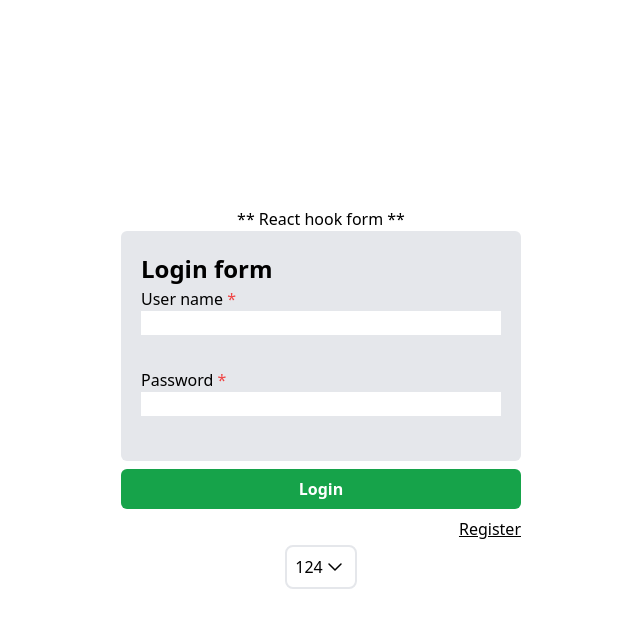
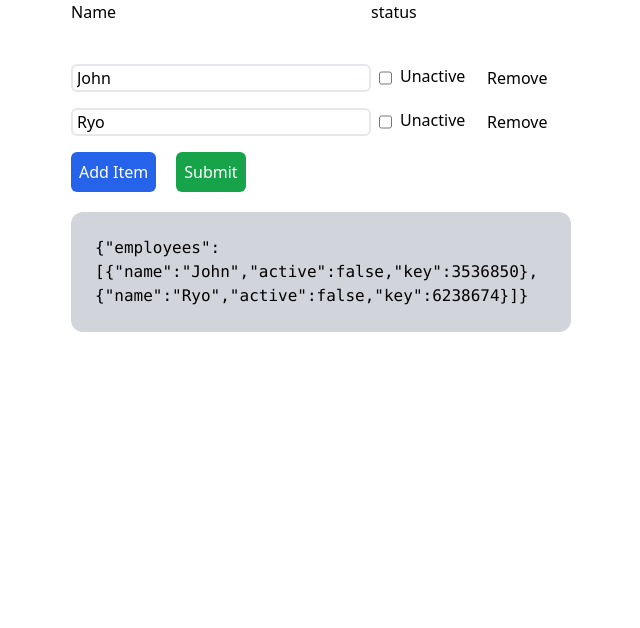
Before and after one commit to CCwong714/CustomComponent, a React (Vite) app: page / in a window 1280 px wide. Shown: the top 628 px of the page, without its empty margins (319-959 px from the left). Built offline with nearby package versions, Linux system fonts and the light colour scheme.

Commit message:
update form

```diff
--- /dev/null
+++ b/src/components/Custom/FormCheckBox.tsx
@@ -0,0 +1,41 @@
+// Switch.js
+import React from 'react';
+import {
+  FieldValues,
+  Path,
+  RegisterOptions,
+  UseFormRegister,
+} from 'react-hook-form';
+
+interface SwitchProps<T extends FieldValues>
+  extends React.ComponentProps<'input'> {
+  register: UseFormRegister<T>;
+  label: Path<T>;
+  formProps?: RegisterOptions<T>;
+}
+
+const FormCheckBox = <T extends FieldValues>({
+  label,
+  register,
+  formProps,
+  ...props
+}: SwitchProps<T>) => {
+  // Create input props by spreading properties from register and original props
+  // const inputProps = {
+  //   ...register(label, formProps),
+  //   ...props,
+  // };
+
+  return (
+    <div className='flex items-center'>
+      <input
+        type='checkbox'
+        id='toggle'
+        {...register(label, { ...formProps })}
+        {...props}
+      />
+    </div>
+  );
+};
+
+export default FormCheckBox;
--- a/src/components/Foms/FormReuseHandle.tsx
+++ b/src/components/Foms/FormReuseHandle.tsx
@@ -1,5 +1,7 @@
+import React from 'react';
 import { useState } from 'react';
 
+const FormReuseHandle: React.FC = () => {
   const [state, setState] = useState({ username: '', password: '' });
   const handleInputChange = (event: {
     target: { name: string; value: string | number };
@@ -10,7 +12,25 @@ const handleInputChange = (event: {
       [name]: value,
     }));
   };
-<input name='username' onChange={handleInputChange} />;
-<input name='password' onChange={handleInputChange} />;
+  // console.log(state);
 
-console.log(state);
+  return (
+    <div className='flex flex-col gap-3 mx-auto max-w-[300px]'>
+      <p>username :</p>
+      <input
+        name='username'
+        onChange={handleInputChange}
+        className='border-solid border-2 rounded-md'
+      />
+      <p>password :</p>
+      <input
+        name='password'
+        onChange={handleInputChange}
+        className='border-solid border-2 rounded-md'
+      />
+      {JSON.stringify(state)}
+    </div>
+  );
+};
+
+export default FormReuseHandle;
--- a/src/components/Foms/HookFormExampleYup.tsx
+++ b/src/components/Foms/HookFormExampleYup.tsx
@@ -2,7 +2,7 @@ import { yupResolver } from '@hookform/resolvers/yup';
 import React, { useState } from 'react';
 import { Controller, useForm } from 'react-hook-form';
 import * as yup from 'yup';
-import { Accordions, Button } from '../Custom';
+import { Button } from '../Custom';
 import Toast from '../Custom/Toast';
 
 type TFormData = {
@@ -64,20 +64,23 @@ const HookFormExampleYup: React.FC = () => {
           : yup.number().nonNullable(),
     })
     .required();
+
   // form
   const {
     reset,
     control,
     register,
     handleSubmit,
-    clearErrors,
+    // clearErrors,
+    getFieldState,
 
     // setValue,
     // getFieldState, //用于拿到value的 error,invalid,isDirty,isTouched Example: getFieldState('username')
     // watch, // 用于查看form的value, Example : watch("username")
     // trigger, // 用于检查是不是已经完成自己的validation Example ：const isValid = await trigger('username');
     setError,
-    formState: { errors },
+
+    formState: { errors, touchedFields, dirtyFields },
   } = useForm<TFormData>({
     resolver: yupResolver<TFormData>(schema),
   });
@@ -138,6 +141,7 @@ const HookFormExampleYup: React.FC = () => {
 
   // const onSubmit: SubmitHandler<TFormData> = (data) => console.log(data);
 
+  console.log(getFieldState('password').isTouched);
   return (
     <div className='flex h-[100vh] w-[100vw] flex-col items-center justify-center'>
       {showToast && (
@@ -281,12 +285,11 @@ const HookFormExampleYup: React.FC = () => {
           </Button>
 
           {/* change form (login / register) */}
-
           <div className='flex w-full max-w-[400px] items-end justify-end pt-2'>
             <Button
               className='w-fit text-end underline'
               onClick={() => {
-                // reset();
+                reset();
                 if (step === ENaming.Login) {
                   return setStep(ENaming.Register);
                 }
@@ -296,12 +299,11 @@ const HookFormExampleYup: React.FC = () => {
               {step === ENaming.Login ? ENaming.Register : ENaming.Login}
             </Button>
           </div>
+
+          <p>isDirty : {dirtyFields['username'] ? 'true' : 'false'}</p>
+          <p>isTouched : {touchedFields['username'] ? 'true' : 'false'}</p>
         </>
       )}
-
-      <Accordions title='124' className=''>
-        <p>1234514352</p>
-      </Accordions>
     </div>
   );
 };
--- /dev/null
+++ b/src/components/Foms/ReactHookForm/useFieldArray.tsx
@@ -0,0 +1,123 @@
+import React, { Fragment } from 'react';
+import { SubmitHandler, useFieldArray, useForm } from 'react-hook-form';
+import { Button } from '../../Custom';
+
+interface IItemsData {
+  name: string;
+  active: boolean;
+  key: number;
+}
+
+interface IFormData {
+  employees: Array<IItemsData>;
+}
+
+const ArrayFieldExample: React.FC = () => {
+  const {
+    register,
+    control,
+    handleSubmit,
+    watch,
+    getValues,
+    formState: { errors },
+  } = useForm<IFormData>({
+    defaultValues: {
+      employees: [
+        {
+          name: 'John',
+          active: false,
+          key: Math.floor(Math.random() * 10000000),
+        },
+        {
+          name: 'Ryo',
+          active: false,
+          key: Math.floor(Math.random() * 10000000),
+        },
+      ],
+    },
+  });
+
+  const { fields, append, remove } = useFieldArray({
+    control,
+    name: 'employees',
+  });
+
+  const onSubmit: SubmitHandler<IFormData> = (data) => {
+    console.log(data);
+  };
+  // const employees = useWatch({
+  //   control,
+  //   name: 'employees',
+  // });
+  // console.log(employees);
+  return (
+    <form
+      onSubmit={handleSubmit(onSubmit)}
+      className='flex flex-col max-w-[500px] mx-auto'
+    >
+      <div className='flex flex-row '>
+        <p className='w-[300px]'>Name</p>
+        <p className='w-[]'>status</p>
+      </div>
+      <ul className='flex flex-col gap-2 mt-10'>
+        {fields.map((item, index) => (
+          <Fragment key={item.id}>
+            <li key={item.id} className='flex flex-row gap-2'>
+              <input
+                type='text'
+                defaultValue={item.name}
+                {...register(`employees.${index}.name` as const, {
+                  required: `input ${index} is required **`,
+                })}
+                className='border-solid border-2 rounded-md px-1 w-[300px]'
+              />
+
+              <div className='flex flex-row w-[100px] gap-2'>
+                <input
+                  type='checkbox'
+                  id='toggle'
+                  {...register(`employees.${index}.active`)}
+                  className='w-auto items-start'
+                />
+                <p>
+                  {watch(`employees.${index}.active`) ? 'Active' : 'Unactive'}
+                </p>
+              </div>
+
+              <button type='button' onClick={() => remove(index)}>
+                Remove
+              </button>
+            </li>
+            <p>{errors.employees?.[index]?.name?.message}</p>
+          </Fragment>
+        ))}
+      </ul>
+      <div className='flex flex-row gap-5'>
+        <Button
+          type='button'
+          className='text-white bg-blue-600 hover:bg-blue-500 active:bg-blue-300 rounded-md w-fit p-2 mt-2'
+          onClick={() => {
+            append({
+              name: '',
+              active: true,
+              key: Math.floor(Math.random() * 10000000000),
+            });
+          }}
+        >
+          Add Item
+        </Button>
+        <Button
+          type='submit'
+          className='text-white bg-green-600 hover:bg-green-500 active:bg-green-300 rounded-md w-fit p-2 mt-2'
+        >
+          Submit
+        </Button>
+      </div>
+      <code className='bg-gray-300 rounded-xl p-6 max-w-[500px] mt-5'>
+        {JSON.stringify(getValues())}
+      </code>
+    </form>
+  );
+};
+
+export default ArrayFieldExample;
--- a/src/main.tsx
+++ b/src/main.tsx
@@ -2,11 +2,14 @@ import ReactDOM from 'react-dom/client';
 import './styles/global.css';
 import { QueryClient, QueryClientProvider } from '@tanstack/react-query';
 import HookFormExampleYup from './components/Foms/HookFormExampleYup.tsx';
+import FormReuseHandle from './components/Foms/FormReuseHandle.tsx';
+import ArrayFieldExample from './components/Foms/ReactHookForm/useFieldArray.tsx';
 
 const queryClient = new QueryClient();
 ReactDOM.createRoot(document.getElementById('root')!).render(
   <QueryClientProvider client={queryClient}>
-    {/* <App /> */}
-    <HookFormExampleYup />
+    {/* <HookFormExampleYup /> */}
+    <ArrayFieldExample />
+    {/* <FormReuseHandle /> */}
   </QueryClientProvider>
 );
```
Lines whose indentation alone changed are shown as unchanged.
